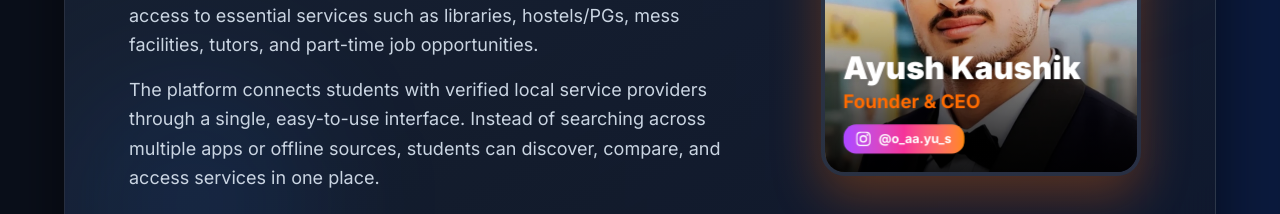
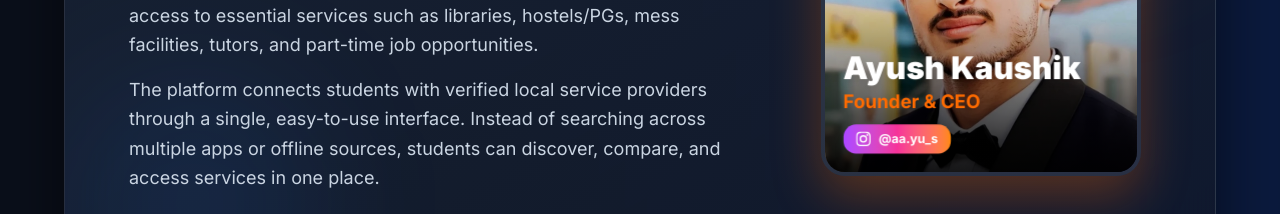
Before and after one commit to Minato95-ayu/adumate-app, a Next.js app: page / in a window 1280 px wide. Shown: the part 3120-3334 px from the top of the page. Built offline with nearby package versions, Linux system fonts and the light colour scheme; no server answers.

Commit message:
user name change

```diff
--- a/src/app/HomeClient.tsx
+++ b/src/app/HomeClient.tsx
@@ -451,7 +451,7 @@ export default function HomeClient() {
                       onClick={e => e.stopPropagation()}
                     >
                       <svg viewBox="0 0 24 24" fill="currentColor" className="w-3.5 h-3.5"><path d="M12 2.163c3.204 0 3.584.012 4.85.07 3.252.148 4.771 1.691 4.919 4.919.058 1.265.069 1.645.069 4.849 0 3.205-.012 3.584-.069 4.849-.149 3.225-1.664 4.771-4.919 4.919-1.266.058-1.644.07-4.85.07-3.204 0-3.584-.012-4.849-.07-3.26-.149-4.771-1.699-4.919-4.92-.058-1.265-.07-1.644-.07-4.849 0-3.204.013-3.583.07-4.849.149-3.227 1.664-4.771 4.919-4.919 1.266-.057 1.645-.069 4.849-.069zM12 0C8.741 0 8.333.014 7.053.072 2.695.272.273 2.69.073 7.052.014 8.333 0 8.741 0 12c0 3.259.014 3.668.072 4.948.2 4.358 2.618 6.78 6.98 6.98C8.333 23.986 8.741 24 12 24c3.259 0 3.668-.014 4.948-.072 4.354-.2 6.782-2.618 6.979-6.98.059-1.28.073-1.689.073-4.948 0-3.259-.014-3.667-.072-4.947-.196-4.354-2.617-6.78-6.979-6.98C15.668.014 15.259 0 12 0zm0 5.838a6.162 6.162 0 100 12.324 6.162 6.162 0 000-12.324zM12 16a4 4 0 110-8 4 4 0 010 8zm6.406-11.845a1.44 1.44 0 100 2.881 1.44 1.44 0 000-2.881z"/></svg>
-                      @o_aa.yu_s
+                      @aa.yu_s
                     </a>
                   </div>
                 </motion.div>
--- a/src/app/layout.tsx
+++ b/src/app/layout.tsx
@@ -32,7 +32,7 @@ export const metadata: Metadata = {
     "verified hostels for students",
     "student community India",
   ],
-  authors: [{ name: "Ayush Kaushik", url: "https://www.instagram.com/o_aa.yu_s/" }],
+  authors: [{ name: "Ayush Kaushik", url: "https://www.instagram.com/aa.yu_s/" }],
   creator: "Ayush Kaushik",
   publisher: "Adumate",
   robots: {
@@ -126,13 +126,13 @@ const jsonLd = {
       },
       image: { "@type": "ImageObject", "url": `${BASE_URL}/og-image.png` },
       sameAs: [
-        "https://www.instagram.com/o_aa.yu_s/",
+        "https://www.instagram.com/aa.yu_s/",
         "https://twitter.com/adumate_app"
       ],
       founder: {
         "@type": "Person",
         name: "Ayush Kaushik",
-        sameAs: ["https://www.instagram.com/o_aa.yu_s/"],
+        sameAs: ["https://www.instagram.com/aa.yu_s/"],
       },
       description:
         "Adumate simplifies student life by connecting students with hostels, libraries, mess, tutors, and AI-powered study tools.",
```
